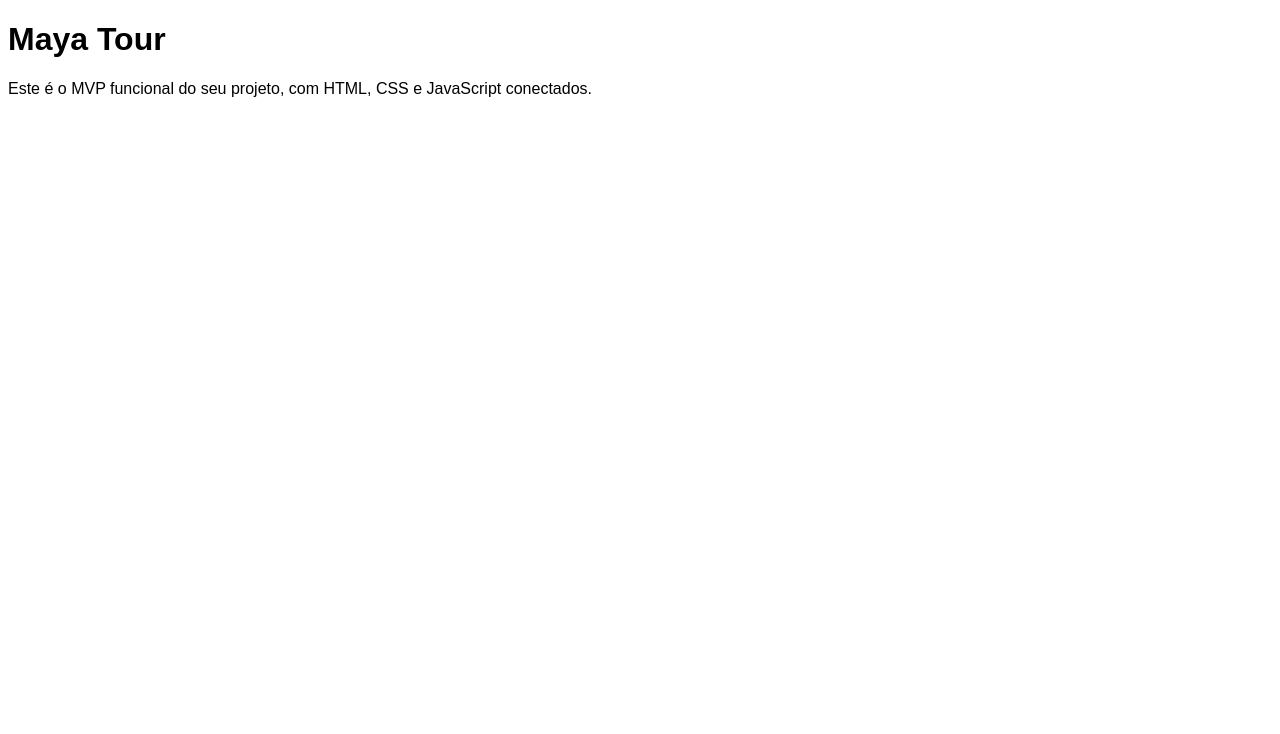
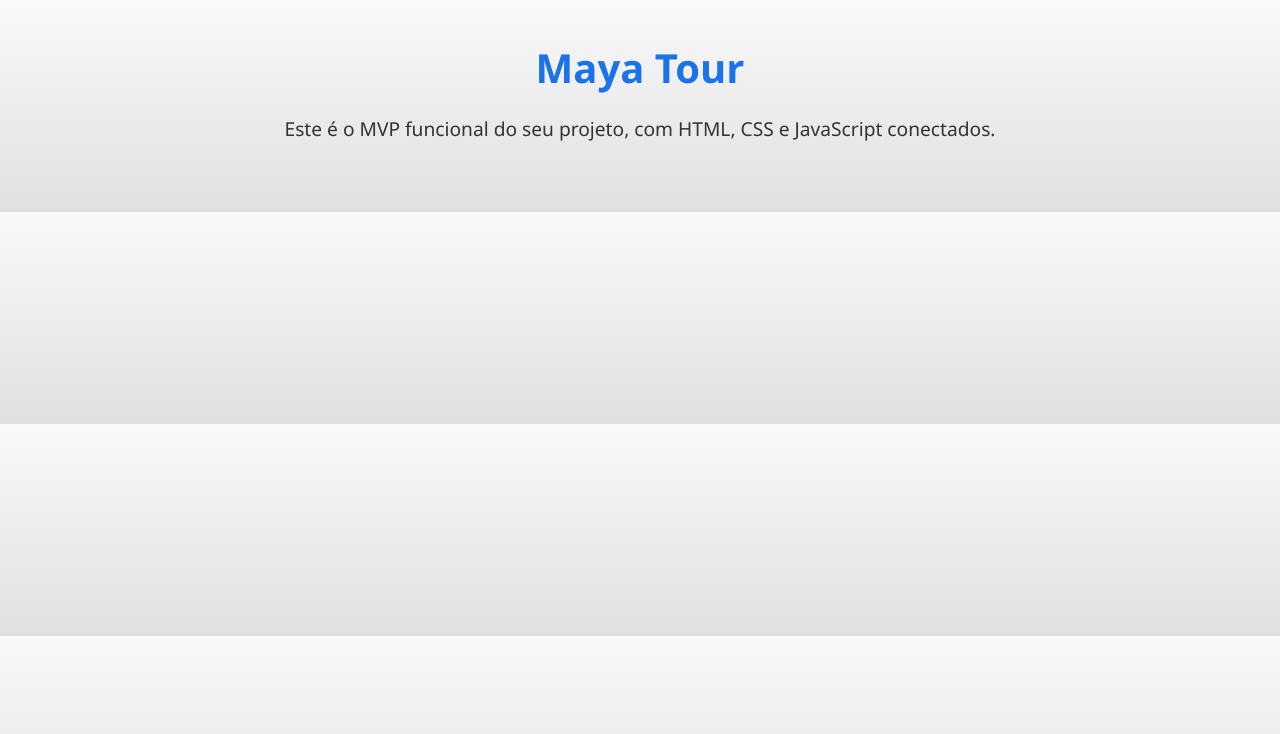
Before and after one commit to apc0501/maya-tour, a plain HTML site: page index.html in a window 1280 px wide. Drawn offline with Linux system fonts and the light colour scheme.

Commit message:
style.css

```diff
--- a/style.css
+++ b/style.css
@@ -1 +1,40 @@
-body { font-family: Arial; }
+/* Reset básico */
+* {
+  margin: 0;
+  padding: 0;
+  box-sizing: border-box;
+}
+
+body {
+  font-family: 'Segoe UI', Tahoma, Geneva, Verdana, sans-serif;
+  background: linear-gradient(to bottom, #f9f9f9, #e0e0e0);
+  color: #333;
+  padding: 40px 20px;
+  text-align: center;
+}
+
+h1 {
+  font-size: 2.5rem;
+  color: #1a73e8;
+  margin-bottom: 20px;
+}
+
+p {
+  font-size: 1.2rem;
+  margin-bottom: 30px;
+}
+
+button {
+  padding: 12px 24px;
+  font-size: 1rem;
+  border: none;
+  border-radius: 8px;
+  background-color: #1a73e8;
+  color: white;
+  cursor: pointer;
+  transition: background-color 0.3s ease;
+}
+
+button:hover {
+  background-color: #0f5dc0;
+}
```
